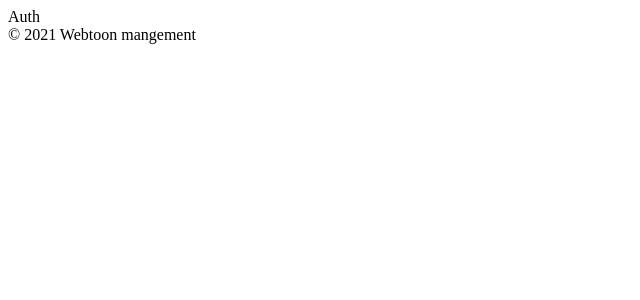
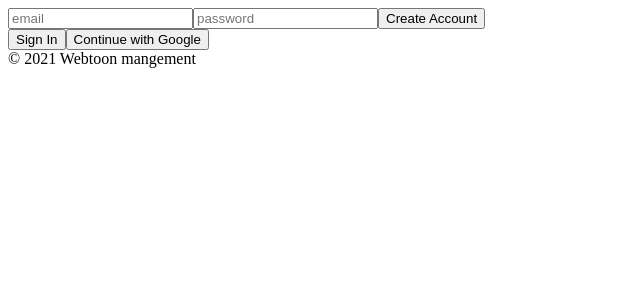
Before and after one commit to LDEV4966/webtoon-management-app, a React (Create React App) app: page / in a window 1280 px wide. Shown: the top 300 px of the page, without its empty margins (0-640 px from the left). Built offline with nearby package versions, Linux system fonts and the light colour scheme; no server answers.

Commit message:
Sigin In and Create Account

```diff
--- /dev/null
+++ b/src/components/Navigation.js
@@ -0,0 +1,18 @@
+import React from "react";
+import { Link } from "react-router-dom";
+
+const Navigation =() => {
+    return(
+        <nav>
+            <ul>
+                <li>
+                    <Link to ="/">Home</Link>
+                </li>
+                <li>
+                    <Link to ="/profile">My Profile</Link>
+                </li>
+            </ul>
+        </nav>
+    );
+}
+export default Navigation;
--- a/src/components/Router.js
+++ b/src/components/Router.js
@@ -3,10 +3,12 @@
 import Home from "routes/Home";
 import Auth from "routes/Auth";
 import { HashRouter as Router, Route, Switch } from "react-router-dom";
+import Navigation from "./Navigation";
 
 const AppRouter = ({ isLoggedIn }) => {
   return (
     <Router>
+      {isLoggedIn && <Navigation/>}
       <Switch>
         {isLoggedIn ? (
           <>
--- a/src/routes/Auth.js
+++ b/src/routes/Auth.js
@@ -1,7 +1,75 @@
-import React from "react";
+import { authService, firebaseInstance } from "fbase";
+import React, { useState } from "react";
 
 const Auth = () => {
-  return <div>Auth</div>;
+  const [email, setEmail] = useState("");
+  const [password, setPassword] = useState("");
+  const [newAccount, setNewAccount] = useState(true);
+  const [error, setError] = useState("");
+  const [socialLoginError, setSocialLoginError] = useState("");
+  const onSubmit = async (event) => {
+    event.preventDefault();
+    try {
+    if(newAccount){
+      await authService.createUserWithEmailAndPassword(email, password);
+    }
+    else {
+      await authService.signInWithEmailAndPassword(email,password);
+    }
+  } catch (error) {
+    setError(error.message);
+  }
+
+  };
+  const onChange = (event) => {
+    const {
+      target: { value, name },
+    } = event;
+    if (name === "email") {
+      setEmail(value);
+    } else {
+      setPassword(value);
+    }
+  };
+  const socialLogin = async () => {
+    const provider =  new firebaseInstance.auth.GoogleAuthProvider();
+    try{
+      await authService.signInWithPopup(provider);
+    } catch (error) {
+      setSocialLoginError(error.message);
+    }
+  }
+  const toggleNewAccount = () => setNewAccount((prev)=>!prev)
+  return (
+    <div>
+    <form onSubmit={onSubmit}>
+      <input
+        onChange={onChange}
+        value={email}
+        name="email"
+        type="text"
+        placeholder="email"
+        required
+      />
+      <input
+        onChange={onChange}
+        value={password}
+        name="password"
+        type="password"
+        placeholder="password"
+        required
+      />
+      <input type="submit" value={newAccount ? "Create Account" : "Sign In"} />
+      {error}
+    </form>
+    <span onClick = {toggleNewAccount}>
+      <button> { newAccount ? "Sign In" : "Create Account"}</button>
+    </span>
+    <button onClick={socialLogin} name="google">
+      Continue with Google
+    </button>
+    </div>
+  );
 };
 
 export default Auth;
--- a/src/routes/Profile.js
+++ b/src/routes/Profile.js
@@ -1,8 +1,18 @@
+import { authService } from "fbase";
 import React from "react";
+import { useHistory } from "react-router-dom";
 
 const Profile = () => {
+    const history = useHistory();
+    const onLogOutClick = async () =>{
+        await authService.signOut();
+        history.push("/");
+    }
     return (
-        <div>Profile</div>
+        <div>
+            My Profile
+            <button onClick ={onLogOutClick}>Log out</button>
+        </div>
     )
 }
 
```
